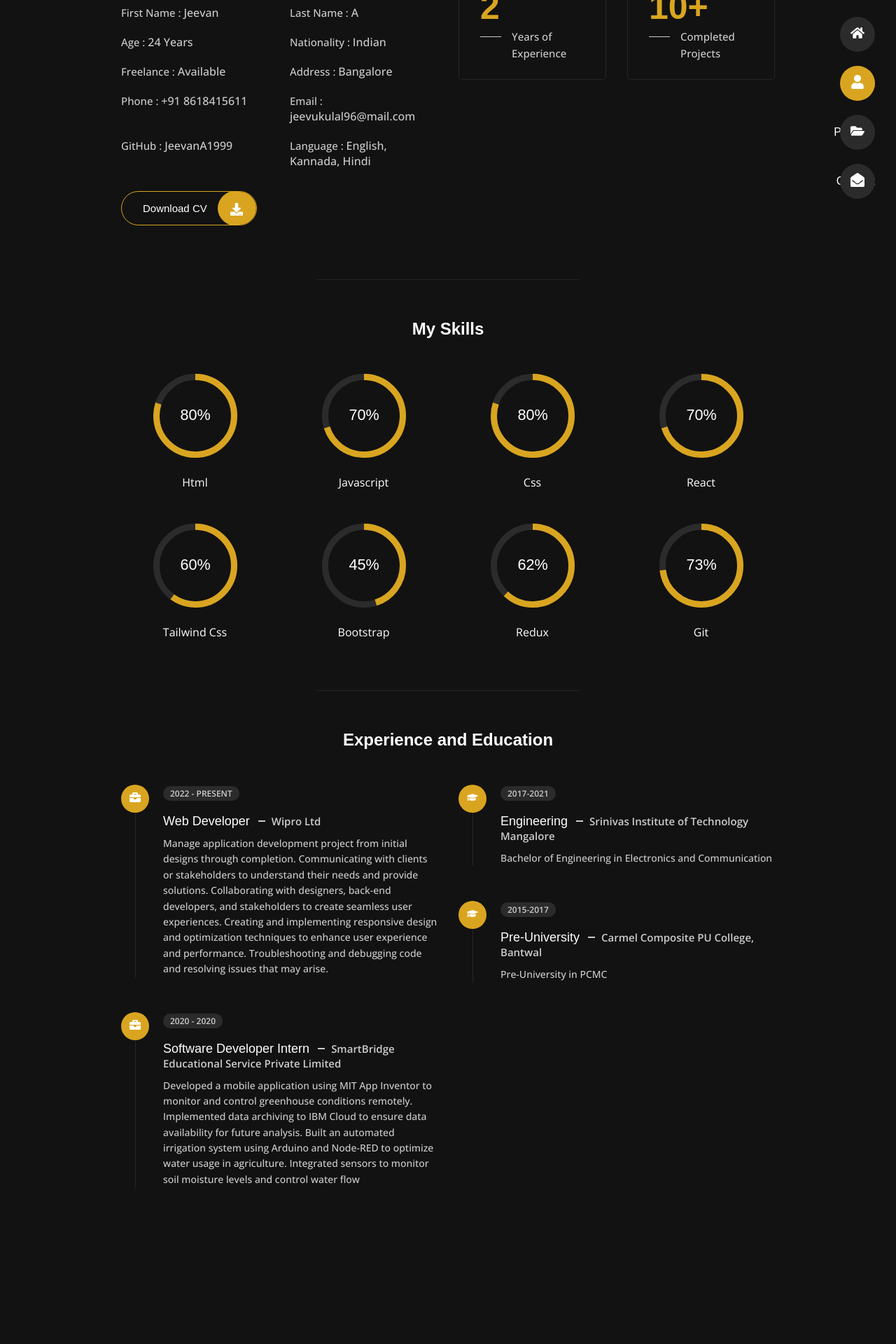
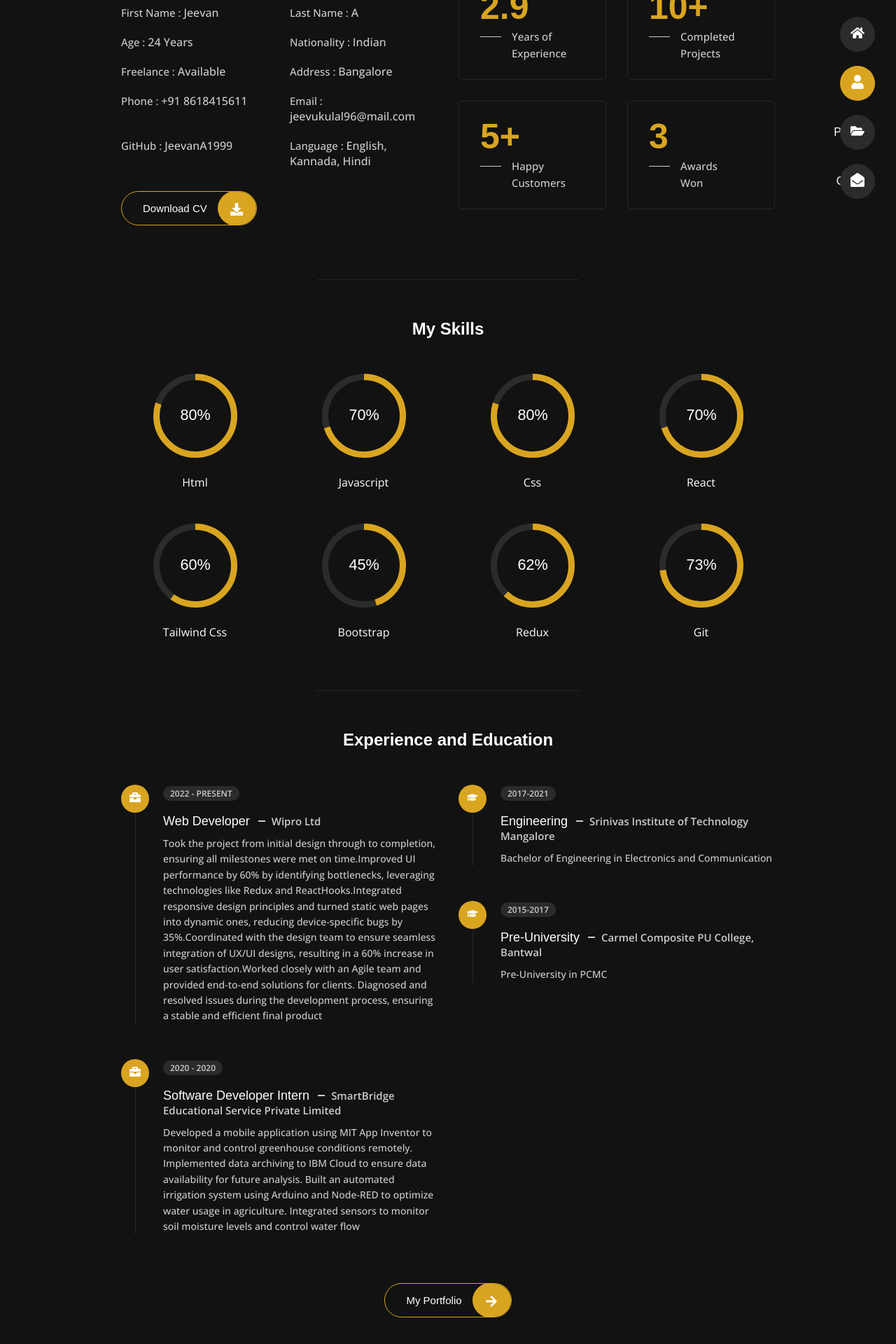
Before and after one commit to JeevanA1999/Portfolio_Jeevan, a React (Vite) app: page /about in a window 1280 px wide. Shown: the part 246-2166 px from the top of the page at 70% size. Before the commit the page ends 2012 px from the top, so only its background shows below. Built offline with nearby package versions, Linux system fonts and the light colour scheme.

Commit message:
new changes on resume and code

```diff
--- a/src/App.css
+++ b/src/App.css
@@ -164,3 +164,16 @@ img {
   justify-content: center;
   line-height: 60px;
 }
+
+.button-container {
+  margin-top: 70px;
+  display: flex;
+  justify-content: center;
+  align-items: center;
+  /* Optional: This makes the container take full height of the viewport */
+}
+.buttonNxt{
+    display: inline-flex;
+    align-items: center;
+    justify-content: center;
+}
--- a/src/Components/PortfolioItem.jsx
+++ b/src/Components/PortfolioItem.jsx
@@ -1,9 +1,15 @@
-import React from "react";
+
 import Close from "../assets/close.svg";
 import { useState } from "react";
+const PortfolioItem = ({ img, title, details,link }) => {
+/*************  ✨ Codeium Command ⭐  *************/
+/**
+ * Toggles the visibility of the modal.
+ * If the modal is currently open, it will be closed, and vice versa.
+ */
 
-const PortfolioItem = ({ img, title, details }) => {
-  const [modal, setModal] = useState(false);
+/******  0407599d-3114-4c85-b9a2-8ee6e93675f7  *******/  const [modal, setModal] = useState(false);
+
   const toggleModal = () => {
     setModal(!modal);
   };
@@ -36,7 +42,8 @@ const PortfolioItem = ({ img, title, details }) => {
                 );
               })}
             </ul>
-            <img className="modal__img" src={img} alt="" />
+            <a href={link} target="_blank" rel="noopener noreferrer"><img className="modal__img" src={img} alt="" /></a>
+            {/* <img className="modal__img" src={img} alt="" /> */}
           </div>
         </div>
       )}
--- a/src/Pages/About/About.jsx
+++ b/src/Pages/About/About.jsx
@@ -70,8 +70,10 @@
 // export default About;
 
 
-import React from "react";
+
+import { Link } from "react-router-dom";
 import Info from "../../Components/Info";
+import { FaArrowRight } from "react-icons/fa";
 import Stats from "../../Components/Stats";
 import { FaDownload } from "react-icons/fa";
 import CV from "../../assets/jeevan-CV.pdf";
@@ -89,7 +91,7 @@ const About = () => {
         </h2>
         <div className="about__container grid">
           <div className="about__info">
-            <h3 className="section__subtitle">Personal Infos</h3>
+            <h3 className="section__subtitle">Personal Info</h3>
             <ul className="info__list grid">
               <Info />
             </ul>
@@ -129,7 +131,16 @@ const About = () => {
             ))}
           </div>
         </div>
+
       </section>
+      <div className="button-container">
+  <Link to="/portfolio" className="button buttonNxt">
+    My Portfolio{" "}
+    <span className="button__icon">
+      <FaArrowRight />
+    </span>
+  </Link>
+</div>
     </main>
   );
 };
--- a/src/Pages/Home/Home.css
+++ b/src/Pages/Home/Home.css
@@ -74,5 +74,6 @@
 }
 .button1{
   margin-top: 40px;
+  /* margin-left: 200px; */
   justify-content: center;
 }
--- a/src/Pages/Home/Home.jsx
+++ b/src/Pages/Home/Home.jsx
@@ -1,4 +1,4 @@
-import React from "react";
+
 // import Profile from "../../assets/home.jpg";
 import Profile from "../../assets/Profile1.jpg";
 import { Link } from "react-router-dom";
--- a/src/Pages/Portfolio/Portfolio.jsx
+++ b/src/Pages/Portfolio/Portfolio.jsx
@@ -2,6 +2,9 @@
 import { portfolio } from "../../data";
 import PortfolioItem from "../../Components/PortfolioItem";
 import "./portfolio.css";
+
+import { Link } from "react-router-dom";
+import { FaArrowRight } from "react-icons/fa";
 
 const Portfolio = () => {
   return (
@@ -15,6 +18,14 @@ const Portfolio = () => {
             return <PortfolioItem key={item.id} {...item} />;
           })}
         </div>
+        <div className="button-container">
+          <Link to="/contact" className="button buttonNxt">
+            Contact Us{" "}
+            <span className="button__icon">
+              <FaArrowRight />
+            </span>
+          </Link>
+        </div>
       </div>
     </>
   );
--- a/src/Pages/Portfolio/portfolio.css
+++ b/src/Pages/Portfolio/portfolio.css
@@ -90,8 +90,10 @@
   display: flex;
 }
 .item__title,
-.item__details {
+.item__details,
+.item__details_Link {
   font-size: var(--small-font-size);
+  color: var(--text-color);
 }
 
 .item__details {
--- a/src/data.jsx
+++ b/src/data.jsx
@@ -121,7 +121,7 @@ export const personalInfo = [
 export const stats = [
   {
     id: 1,
-    no: "2",
+    no: "2.9",
     title: "Years of <br /> Experience",
   },
 
@@ -131,17 +131,17 @@ export const stats = [
     title: "Completed <br /> Projects",
   },
 
-  // {
-  //   id: 3,
-  //   no: "81+",
-  //   title: "Happy <br /> Customers",
-  // },
+  {
+    id: 3,
+    no: "5+",
+    title: "Happy <br /> Customers",
+  },
 
-  // {
-  //   id: 4,
-  //   no: "53+",
-  //   title: " Awards <br /> Won",
-  // },
+  {
+    id: 4,
+    no: "3",
+    title: " Awards <br /> Won",
+  },
 ];
 
 export const resume = [
@@ -151,7 +151,7 @@ export const resume = [
     icon: <FaBriefcase />,
     year: "2022 - PRESENT",
     title: "Web Developer <span> Wipro Ltd </span>",
-    desc: "Manage application development project from initial designs through completion. Communicating with clients or stakeholders to understand their needs and provide solutions. Collaborating with designers, back-end developers, and stakeholders to create seamless user experiences. Creating and implementing responsive design and optimization techniques to enhance user experience and performance. Troubleshooting and debugging code and resolving issues that may arise.",
+    desc: "Took the project from initial design through to completion, ensuring all milestones were met on time.Improved UI performance by 60% by identifying bottlenecks, leveraging technologies like Redux and ReactHooks.Integrated responsive design principles and turned static web pages into dynamic ones, reducing device-specific bugs by 35%.Coordinated with the design team to ensure seamless integration of UX/UI designs, resulting in a 60% increase in user satisfaction.Worked closely with an Agile team and provided end-to-end solutions for clients. Diagnosed and resolved issues during the development process, ensuring a stable and efficient final product",
   },
 
   {
@@ -248,28 +248,36 @@ export const skills = [
 
 
 ];
-
 export const portfolio = [
   {
     id: 1,
     img: Work1,
     title: "Hotel Room Booking",
+    link:"https://hotel-booking-sooty.vercel.app/",
     details: [
       {
         icon: <FiFileText />,
         title: "Project : ",
         desc: "Hotel Satkar",
       },
-
       {
         icon: <FaCode />,
         title: "Language : ",
-        desc: "HTML5,CSS3,ReactJs",
+        desc: "HTML5, CSS3, ReactJs",
       },
       {
         icon: <FiExternalLink />,
         title: "Preview : ",
-        desc: "https://hotel-booking-sooty.vercel.app/",
+        desc: (
+          <a
+            className="item__details_Link"
+            href="https://hotel-booking-sooty.vercel.app/"
+            target="_blank"
+            rel="noopener noreferrer"
+          >
+            Website
+          </a>
+        ),
       },
     ],
   },
@@ -277,18 +285,14 @@ export const portfolio = [
   {
     id: 2,
     img: Work2,
-    title: " Job Finder Application",
+    title: "Job Finder Application",
+    link:"https://job-finder-six.vercel.app/",
     details: [
       {
         icon: <FiFileText />,
         title: "Project : ",
         desc: "Job Line",
       },
-      // {
-      //   icon: <FiUser />,
-      //   title: "Client : ",
-      //   desc: "Dribble",
-      // },
       {
         icon: <FaCode />,
         title: "Language : ",
@@ -297,7 +301,16 @@ export const portfolio = [
       {
         icon: <FiExternalLink />,
         title: "Preview : ",
-        desc: "https://job-finder-six.vercel.app/",
+        desc: (
+          <a
+            className="item__details_Link"
+            href="https://job-finder-six.vercel.app/"
+            target="_blank"
+            rel="noopener noreferrer"
+          >
+            Website
+          </a>
+        ),
       },
     ],
   },
@@ -306,13 +319,13 @@ export const portfolio = [
     id: 3,
     img: Work3,
     title: "Github Finder",
+    link:"https://jeevana1999.github.io/Github_Profile_Finder/",
     details: [
       {
         icon: <FiFileText />,
         title: "Project : ",
         desc: "G Finder",
       },
-
       {
         icon: <FaCode />,
         title: "Language : ",
@@ -321,7 +334,16 @@ export const portfolio = [
       {
         icon: <FiExternalLink />,
         title: "Preview : ",
-        desc: "www.dribble.com",
+        desc: (
+          <a
+            className="item__details_Link"
+            href="https://jeevana1999.github.io/Github_Profile_Finder/"
+            target="_blank"
+            rel="noopener noreferrer"
+          >
+            Website
+          </a>
+        ),
       },
     ],
   },
@@ -330,13 +352,13 @@ export const portfolio = [
     id: 4,
     img: Work4,
     title: "Coin Trace",
+    link:"https://coin-trace-h6my.vercel.app/",
     details: [
       {
         icon: <FiFileText />,
         title: "Project : ",
         desc: "Coin Trace",
       },
-
       {
         icon: <FaCode />,
         title: "Language : ",
@@ -345,64 +367,20 @@ export const portfolio = [
       {
         icon: <FiExternalLink />,
         title: "Preview : ",
-        desc: "https://coin-trace-h6my.vercel.app/",
+        desc: (
+          <a
+            className="item__details_Link"
+            href="https://coin-trace-h6my.vercel.app/"
+            target="_blank"
+            rel="noopener noreferrer"
+          >
+            Website
+          </a>
+        ),
       },
     ],
   },
-
-  // {
-  //   id: 5,
-  //   img: Work5,
-  //   title:"Coin Trace",
-  //   details: [
-  //     {
-  //       title: "Project : ",
-  //       desc: "Website",
-  //     },
-  //     {
-  //       title: "Client : ",
-  //       desc: "Dribble",
-  //     },
-  //     {
-  //       title: "Language : ",
-  //       desc: "React JS, Node JS",
-  //     },
-  //     {
-  //       title: "Preview : ",
-  //       desc: "www.dribble.com",
-  //     },
-  //   ],
-  // },
-
-  // {
-  //   id: 6,
-  //   img: Work6,
-  //   title: "Photo Editing",
-  //   details: [
-  //     {
-  //       icon: <FiFileText />,
-  //       title: "Project : ",
-  //       desc: "Photo",
-  //     },
-  //     {
-  //       icon: <FiUser />,
-  //       title: "Client : ",
-  //       desc: "Dribble",
-  //     },
-  //     {
-  //       icon: <FaCode />,
-  //       title: "Language : ",
-  //       desc: "Adobe Photoshop",
-  //     },
-  //     {
-  //       icon: <FiExternalLink />,
-  //       title: "Preview : ",
-  //       desc: "www.dibble.com",
-  //     },
-  //   ],
-  // },
 ];
-
 export const themes = [
   {
     id: 1,
--- a/src/index.css
+++ b/src/index.css
@@ -5,6 +5,12 @@
 }
 
 @media only screen and (min-width: 1200px) {
+  .home__content {
+
+    text-align: center;
+
+}
+
   .container {
     max-width: 1140px;
   }
@@ -49,6 +55,13 @@
 }
 
 @media only screen and (max-width: 1200px) {
+
+    .home__content {
+
+        text-align: center;
+
+    }
+
   .grid {
     gap: 20px;
   }
@@ -127,6 +140,11 @@
   }
 }
 @media only screen and (max-width: 1024px) {
+
+    .home__content {
+        text-align: center;
+    }
+
   .container {
     max-width: 720px;
   }
```
